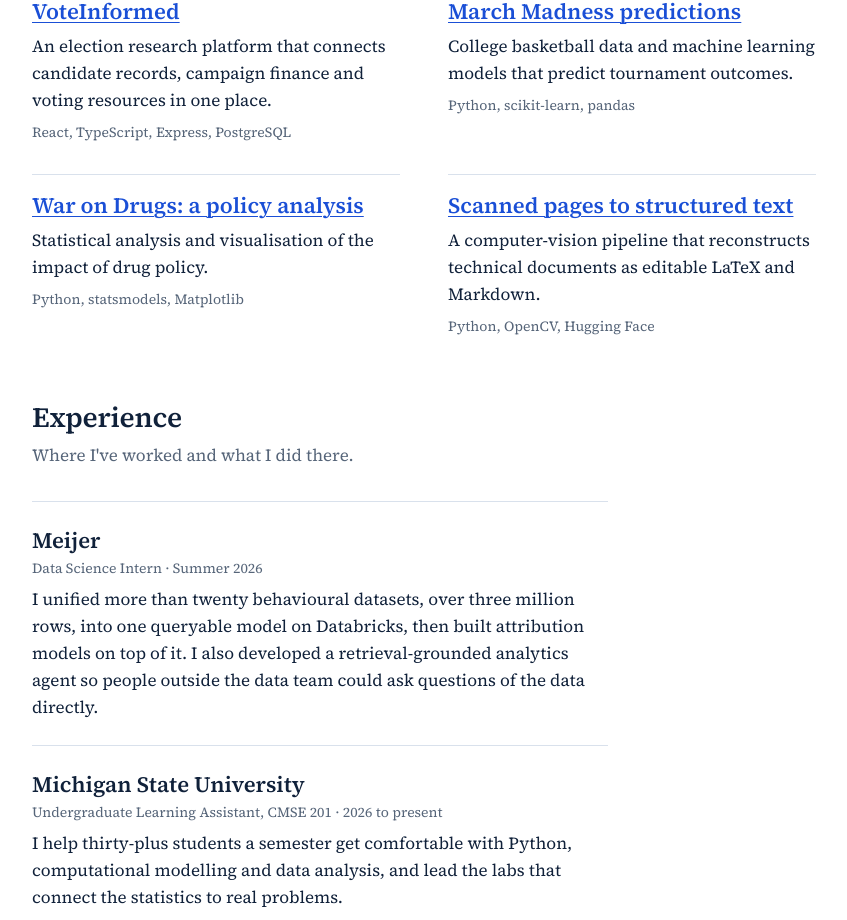
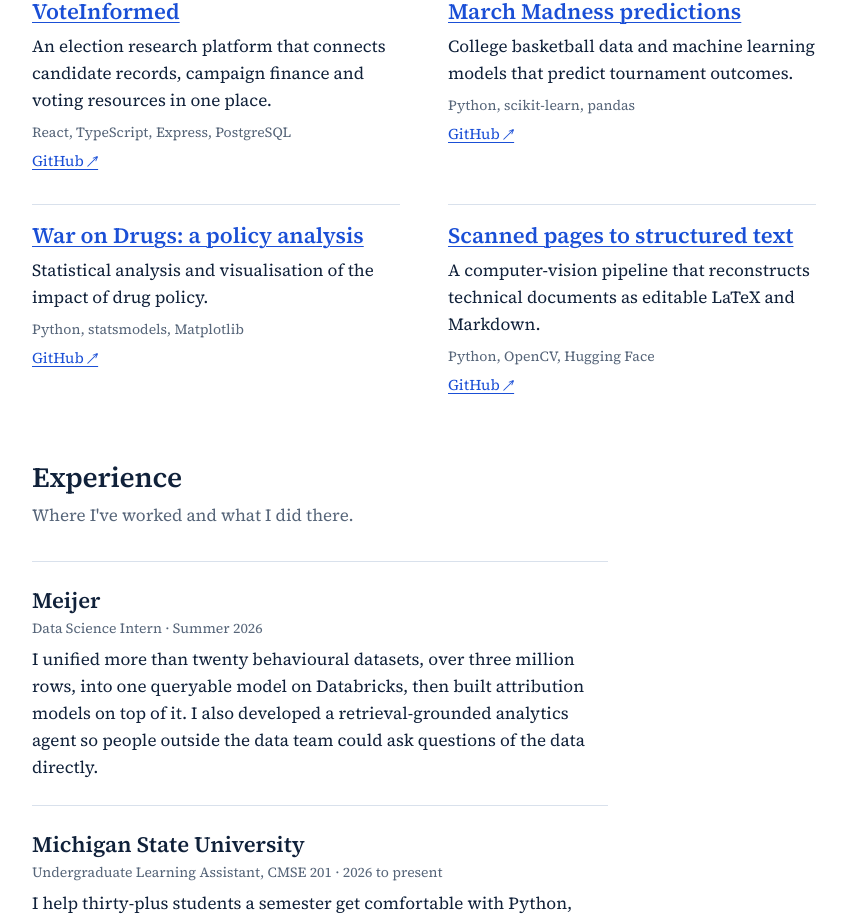
Before and after one commit to mihir-patel-05/mihir-patel-05.github.io, a React (Vite) app in the folder website-update/: page / in a window 1280 px wide. Shown: the part 898-1818 px from the top of the page, without its empty margins (216-1063 px from the left). Built offline with nearby package versions, Linux system fonts and the light colour scheme.

Commit message:
Give each project separate website and GitHub links
Co-Authored-By: Claude Opus 5.5 <noreply@anthropic.com>

```diff
--- a/website-update/src/pages/Index.tsx
+++ b/website-update/src/pages/Index.tsx
@@ -47,9 +47,13 @@ const Index = () => (
           <ul className="project-grid">
             {projects.map(project => (
               <li className="project" key={project.href}>
-                <h3><a href={project.href} target="_blank" rel="noopener noreferrer">{project.name}</a></h3>
+                <h3><a href={project.site ?? project.href} target="_blank" rel="noopener noreferrer">{project.name}</a></h3>
                 <p>{project.description}</p>
                 <p className="meta">{project.tools}</p>
+                <p className="project-links">
+                  {project.site && <a href={project.site} target="_blank" rel="noopener noreferrer">Website ↗</a>}
+                  <a href={project.href} target="_blank" rel="noopener noreferrer">GitHub ↗</a>
+                </p>
               </li>
             ))}
           </ul>
--- a/website-update/src/styles/paper.css
+++ b/website-update/src/styles/paper.css
@@ -105,6 +105,7 @@ button { font: inherit; color: inherit; background: none; border: 0; padding: 0;
 .project h3 { font-size: 22px; line-height: 28px; font-weight: 600; }
 .project p { margin-top: var(--space-2); }
 .project .meta { margin-top: var(--space-2); }
+.project-links { display: flex; flex-wrap: wrap; gap: var(--space-1) var(--space-4); font-size: 15px; line-height: 22px; }
 
 /* Experience: prose per role */
 .roles { max-width: var(--measure); }
```
Also changed, not shown: website-update/src/content/projects.ts (+10 -2 lines).
